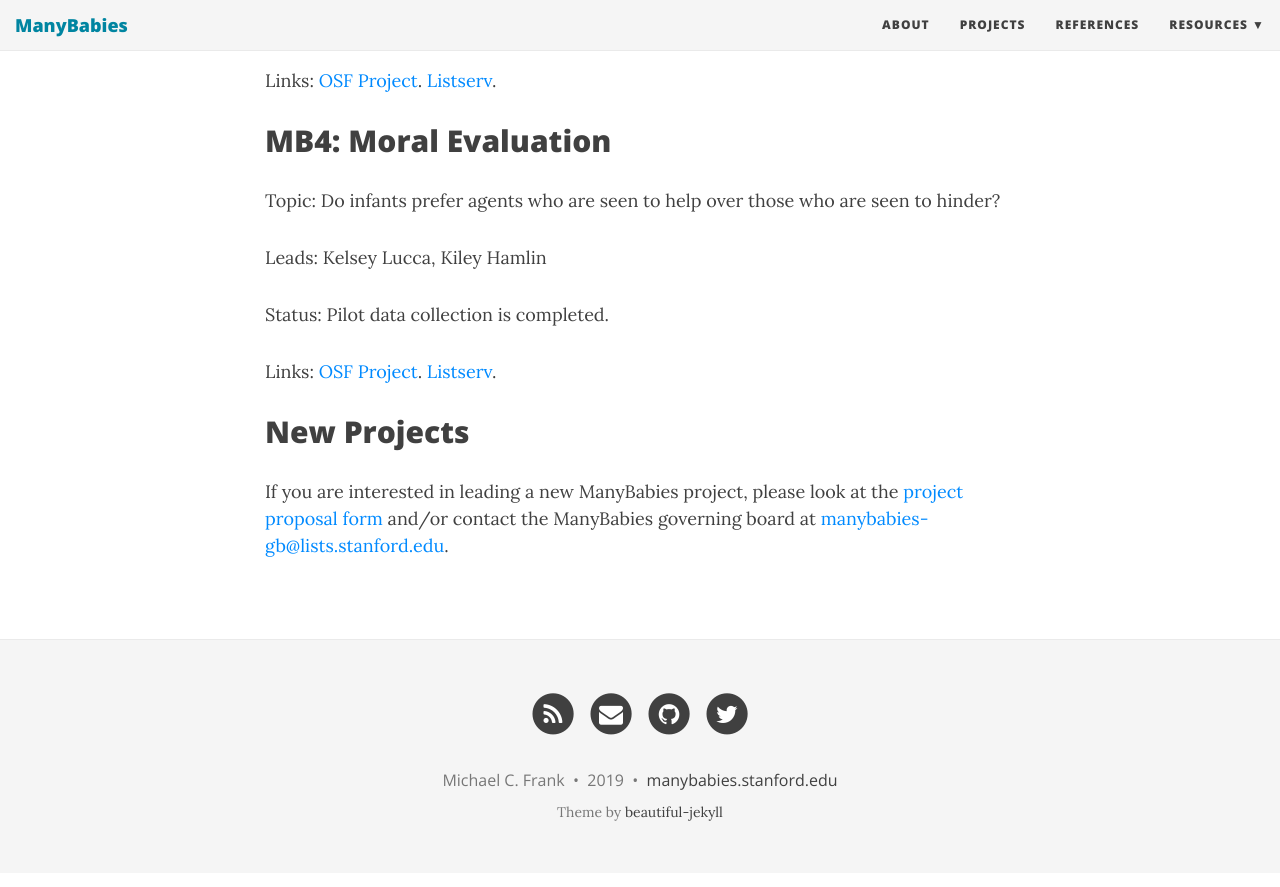
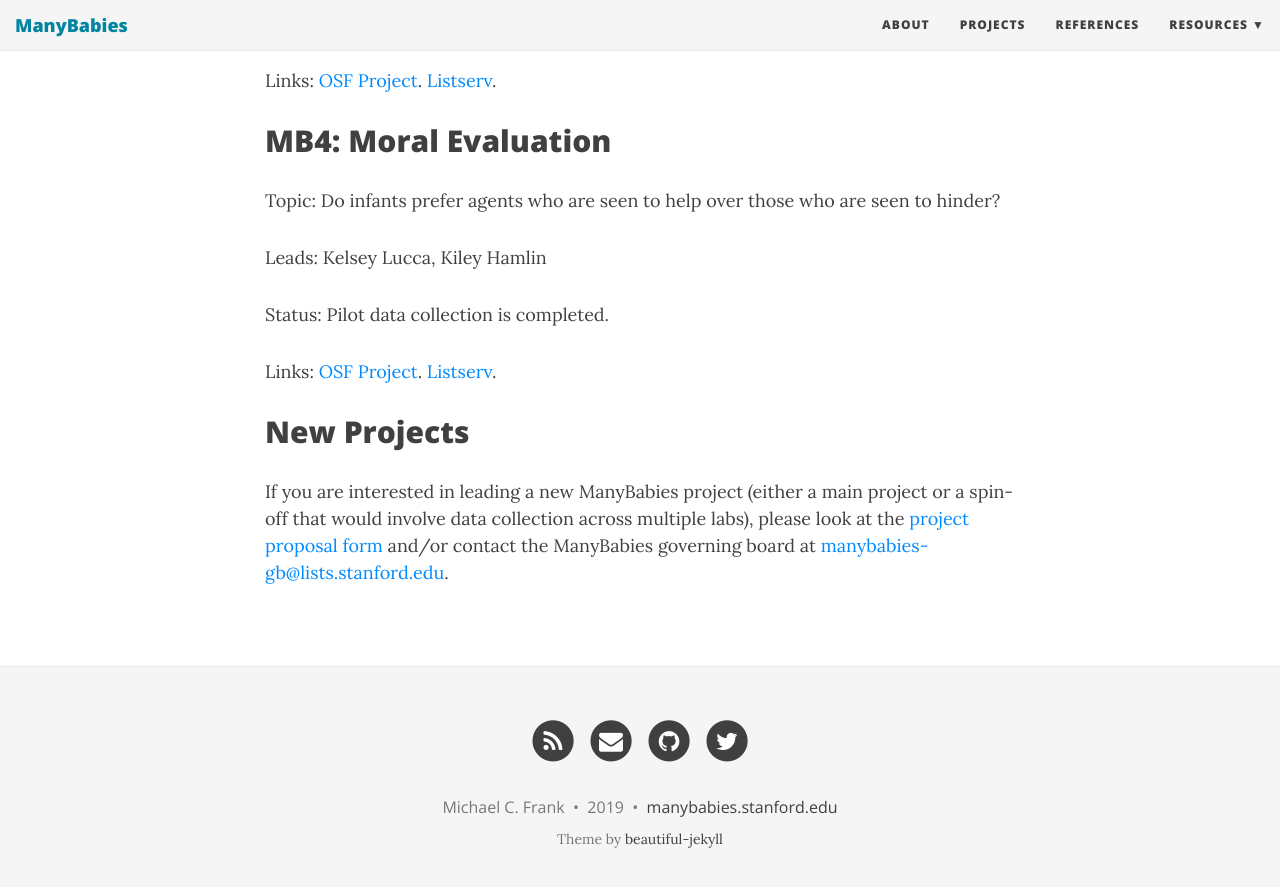
Before and after one commit to manybabies/manybabies.github.io, a Jekyll site: the page built from projects.md, in a window 1280 px wide and 900 px high, scrolled down 3033 px. Shown: the top 887 px of the window. Built offline with Jekyll 4.4.1, drawn with Linux system fonts in a browser that asks for light colours; nearby versions of some CDN libraries.

Commit message:
Update projects.md
Clarify language on when project proposal form should be submitted.

```diff
--- a/projects.md
+++ b/projects.md
@@ -109,4 +109,4 @@
 
 ## New Projects
 
-If you are interested in leading a new ManyBabies project, please look at the [project proposal form](https://docs.google.com/document/d/1kbnK2us2Svfcf7X4TAI5YUw3_duUNAQoYINTuuWr1Jw/edit?usp=sharing) and/or contact the ManyBabies governing board at [manybabies-gb@lists.stanford.edu](mailto://manybabies-gb@lists.stanford.edu).
+If you are interested in leading a new ManyBabies project (either a main project or a spin-off that would involve data collection across multiple labs), please look at the [project proposal form](https://docs.google.com/document/d/1kbnK2us2Svfcf7X4TAI5YUw3_duUNAQoYINTuuWr1Jw/edit?usp=sharing) and/or contact the ManyBabies governing board at [manybabies-gb@lists.stanford.edu](mailto://manybabies-gb@lists.stanford.edu).
```
